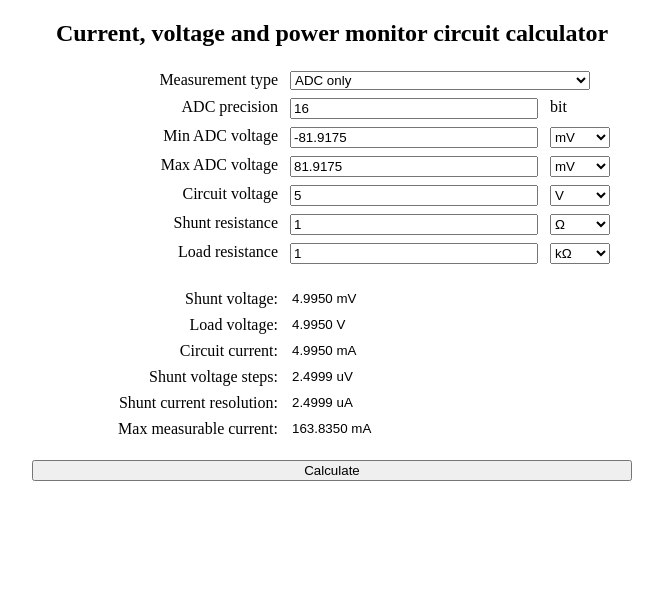
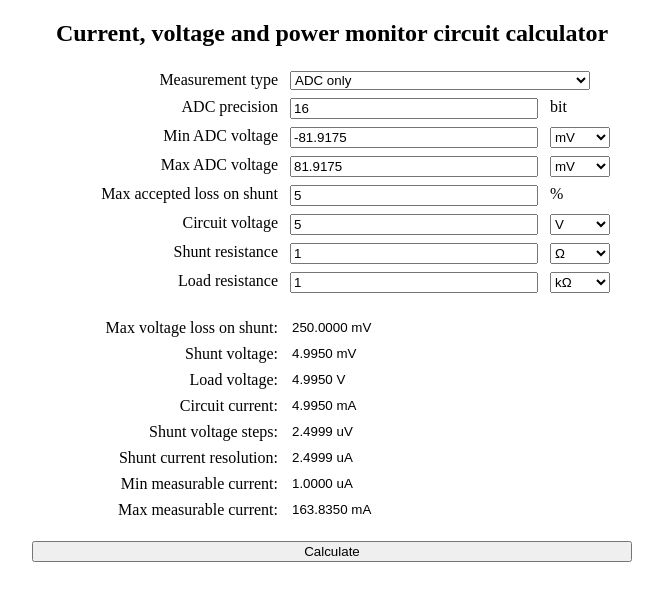
Before and after one commit to Wh1teRabbitHU/Current-Sense-Circuit-Calculator, a plain HTML site: page index.html in a window 1280 px wide. Both pictures are taken after a click on the button "Calculate". Shown: the whole page, without its empty margins (308-971 px from the left). Drawn offline with Linux system fonts and the light colour scheme.

Commit message:
Adding new fields

```diff
--- a/index.html
+++ b/index.html
@@ -74,6 +74,12 @@
 					<input type="number" id="opamp-gain" value="1">
 				</div>
 
+				<div class="value-group hidden">
+					<label for="opamp-offset-voltage-max">OpAmp offset voltage max</label>
+					<input type="number" id="opamp-offset-voltage-max" value="1">
+					<span>uV</span>
+				</div>
+
 				<div class="value-group">
 					<label for="adc-precision">ADC precision</label>
 					<input type="number" id="adc-precision" value="16">
@@ -98,6 +104,12 @@
 						<option value="0.001" selected>mV</option>
 						<option value="0.000001">uV</option>
 					</select>
+				</div>
+
+				<div class="value-group">
+					<label for="max-accepted-loss">Max accepted loss on shunt</label>
+					<input type="number" id="max-accepted-loss" value="5">
+					<span>%</span>
 				</div>
 
 				<div class="value-group hidden">
@@ -145,6 +157,11 @@
 				<br>
 
 				<div class="value-group">
+					<label for="max-voltage-loss">Max voltage loss on shunt:</label>
+					<input type="text" id="max-voltage-loss" readonly>
+				</div>
+
+				<div class="value-group">
 					<label for="shunt-voltage">Shunt voltage:</label>
 					<input type="text" id="shunt-voltage" readonly>
 				</div>
@@ -170,6 +187,11 @@
 				</div>
 
 				<div class="value-group">
+					<label for="min-measurable-current">Min measurable current:</label>
+					<input type="text" id="min-measurable-current" readonly>
+				</div>
+
+				<div class="value-group">
 					<label for="max-measurable-current">Max measurable current:</label>
 					<input type="text" id="max-measurable-current" readonly>
 				</div>
@@ -182,11 +204,14 @@
 		<script async defer>
 			const measurementTypeInput           = document.querySelector('#measurement-type');
 			const opampGainInput                 = document.querySelector('#opamp-gain');
+			const opampOffsetVoltageMaxInput     = document.querySelector('#opamp-offset-voltage-max');
 			const adcPrecisionInput              = document.querySelector('#adc-precision');
 			const minAdcVoltageInput             = document.querySelector('#min-adc-voltage');
 			const minAdcVoltageUnitInput         = document.querySelector('#min-adc-voltage-unit');
 			const maxAdcVoltageInput             = document.querySelector('#max-adc-voltage');
 			const maxAdcVoltageUnitInput         = document.querySelector('#max-adc-voltage-unit');
+			const maxAcceptedLossInput           = document.querySelector('#max-accepted-loss');
+			const maxVoltageLossInput            = document.querySelector('#max-voltage-loss');
 			const minShuntVoltageInput           = document.querySelector('#min-shunt-voltage');
 			const maxShuntVoltageInput           = document.querySelector('#max-shunt-voltage');
 			const shuntResistanceInput           = document.querySelector('#shunt-resistance');
@@ -201,10 +226,12 @@
 			const shuntVoltageStepsInput         = document.querySelector('#shunt-voltage-steps');
 			const shuntCurrentResolutionInput    = document.querySelector('#shunt-current-resolution');
 			const maxMeasurableCurrentInput      = document.querySelector('#max-measurable-current');
+			const minMeasurableCurrentInput      = document.querySelector('#min-measurable-current');
 			const calculateButton                = document.querySelector('#calculate-button');
 
 			function getValues() {
 				const opampGain = parseFloat(opampGainInput.value);
+				const opampOffsetVoltageMax = parseFloat(opampOffsetVoltageMaxInput.value)/1000/1000;
 				const adcPrecision = parseFloat(adcPrecisionInput.value);
 				const minAdcVoltage = parseFloat(minAdcVoltageInput.value);
 				const minAdcVoltageUnit = parseFloat(
@@ -216,6 +243,7 @@
 					maxAdcVoltageUnitInput.options[maxAdcVoltageUnitInput.selectedIndex].value
 				);
 				const maxAdcVoltageValue = maxAdcVoltage * maxAdcVoltageUnit;
+				const maxAcceptedLossValue = parseFloat(maxAcceptedLossInput.value);
 				const circuitVoltage = parseFloat(circuitVoltageInput.value);
 				const circuitVoltageUnit = parseFloat(
 					circuitVoltageUnitInput.options[circuitVoltageUnitInput.selectedIndex].value
@@ -234,14 +262,23 @@
 
 				return {
 					opampGain: opampGain,
+					opampOffsetVoltageMax: opampOffsetVoltageMax,
 					adcMaxSteps: adcMaxSteps,
 					minAdcVoltageValue: minAdcVoltageValue,
 					maxAdcVoltageValue: maxAdcVoltageValue,
+					maxAcceptedLossValue: maxAcceptedLossValue,
 					shuntResistanceValue: shuntResistance * shuntResistanceUnit,
 					loadResistanceValue: loadResistance * loadResistanceUnit,
 					circuitVoltageValue: circuitVoltage * circuitVoltageUnit,
 					shuntVoltageStepsValue: shuntVoltageStepsValue / opampGain
 				}
+			}
+
+			function calculateMaxVoltageLoss(values) {
+				const circuitVoltage = values.circuitVoltageValue;
+				const maxAllowedShuntVoltage = circuitVoltage * values.maxAcceptedLossValue / 100;
+
+				return maxAllowedShuntVoltage;
 			}
 
 			function calculateMinShuntVoltage({ opampGain, minAdcVoltageValue }) {
@@ -273,8 +310,15 @@
 
 			function calculateMaxMeasurableCurrent(values) {
 				const shuntCurrentResolution = calculateShuntCurrentResolution(values);
+				const maxVoltageLoss = calculateMaxVoltageLoss(values);
+				const maxCurrentByAdc = values.adcMaxSteps * shuntCurrentResolution;
+				const maxCurrentByAllowedLoss = maxVoltageLoss / values.shuntResistanceValue;
 
-				return values.adcMaxSteps * shuntCurrentResolution;
+				return Math.min(maxCurrentByAllowedLoss, maxCurrentByAdc);
+			}
+
+			function calculateMinMeasurableCurrent(values) {
+				return values.opampOffsetVoltageMax / values.shuntResistanceValue;
 			}
 
 			function formatResult(number, unit) {
@@ -299,17 +343,20 @@
 			measurementTypeInput.addEventListener('change', () => {
 				const measurementType = measurementTypeInput.options[measurementTypeInput.selectedIndex].value;
 				const opampGainContainer = opampGainInput.parentNode;
+				const opampOffsetVoltageMaxContainer = opampOffsetVoltageMaxInput.parentNode;
 				const minShuntVoltageContainer = minShuntVoltageInput.parentNode;
 				const maxShuntVoltageContainer = maxShuntVoltageInput.parentNode;
 
 				switch (measurementType) {
 					case 'OPAMP-ADC':
 						opampGainContainer.classList.remove('hidden');
+						opampOffsetVoltageMaxContainer.classList.remove('hidden');
 						minShuntVoltageContainer.classList.remove('hidden');
 						maxShuntVoltageContainer.classList.remove('hidden');
 						break;
 					case 'ADC':
 						opampGainContainer.classList.add('hidden');
+						opampOffsetVoltageMaxContainer.classList.add('hidden');
 						minShuntVoltageContainer.classList.add('hidden');
 						maxShuntVoltageContainer.classList.add('hidden');
 						opampGainInput.value = 1;
@@ -320,6 +367,7 @@
 			calculateButton.addEventListener('click', () => {
 				let values = getValues();
 
+				maxVoltageLossInput.value = formatResult(calculateMaxVoltageLoss(values), 'V');
 				minShuntVoltageInput.value = formatResult(calculateMinShuntVoltage(values), 'V');
 				maxShuntVoltageInput.value = formatResult(calculateMaxShuntVoltage(values), 'V');
 				shuntVoltageInput.value = formatResult(calculateShuntVoltage(values), 'V');
@@ -328,6 +376,7 @@
 				shuntVoltageStepsInput.value = formatResult(values.shuntVoltageStepsValue, 'V');
 				shuntCurrentResolutionInput.value = formatResult(calculateShuntCurrentResolution(values), 'A');
 				maxMeasurableCurrentInput.value = formatResult(calculateMaxMeasurableCurrent(values), 'A');
+				minMeasurableCurrentInput.value = formatResult(calculateMinMeasurableCurrent(values), 'A');
 			});
 		</script>
 	</body>
```
